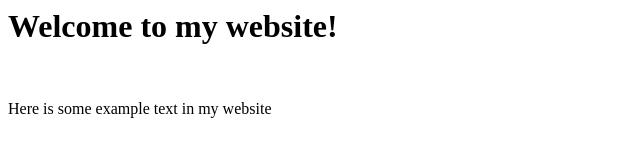
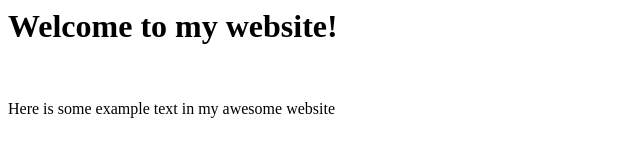
Before and after one commit to DM6144/static-site, a plain HTML site: page index.html in a window 1280 px wide. Shown: the full height of the page, 0-640 px from the left. Drawn offline with Linux system fonts and the light colour scheme.

Commit message:
changing index to be more awesome

```diff
--- a/index.html
+++ b/index.html
@@ -1,3 +1,3 @@
 <h1>Welcome to my website!</h1><br>
 
-<p>Here is some example text in my website</p>
+<p>Here is some example text in my awesome website</p>
```
